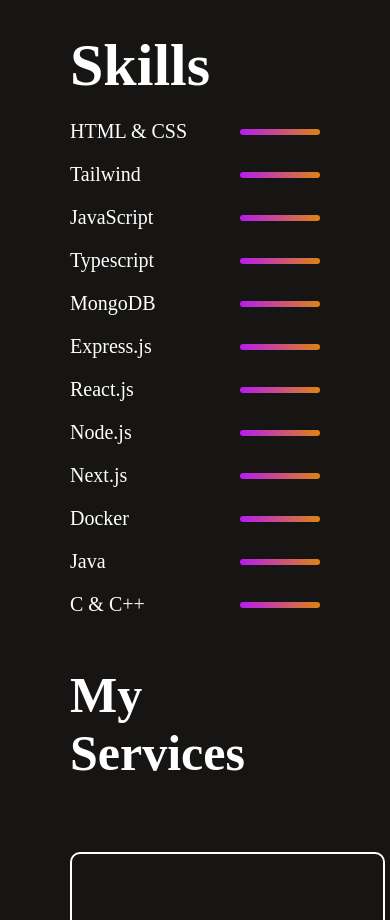
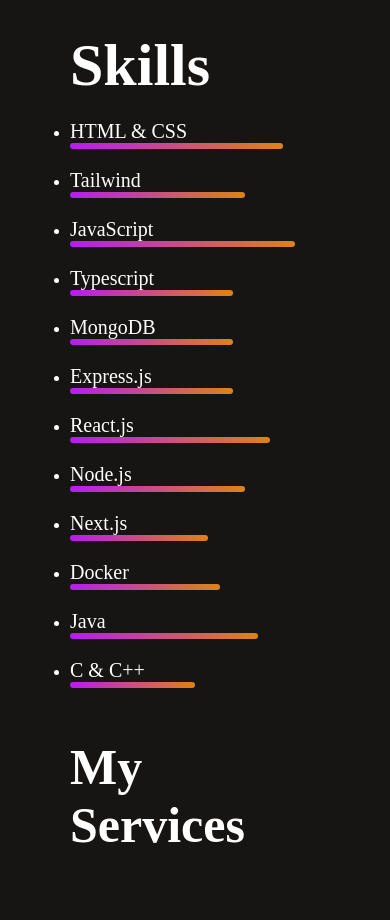
Before and after one commit to Aapush01/100xDevs-Cohort-2, a React (Vite) app in the folder Projects/Aapush-Portfolio/: page / in a window 390 px wide. Shown: the part 2120-3040 px from the top of the page. Built offline with nearby package versions, Linux system fonts and the light colour scheme.

Commit message:
skill sections  responsive

```diff
--- a/Projects/Aapush-Portfolio/src/Components/About/About.css
+++ b/Projects/Aapush-Portfolio/src/Components/About/About.css
@@ -137,6 +137,7 @@
   }
 
   .about-skill {
+    display: list-item;
     gap: 20px;
     align-items: center;
   }
```
